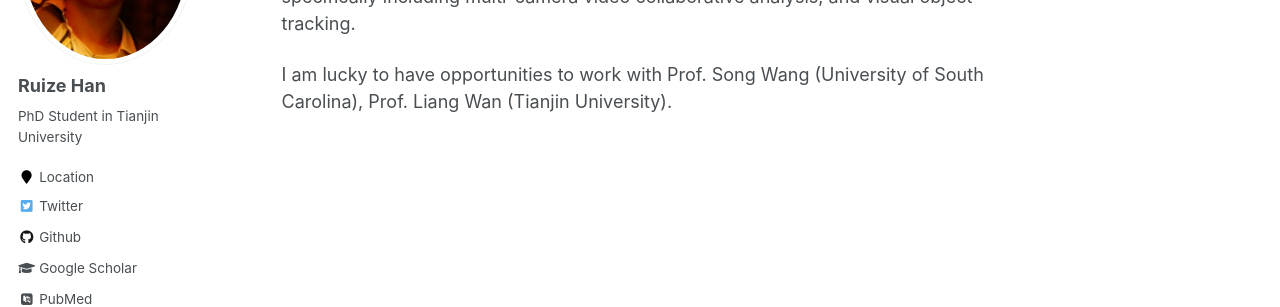
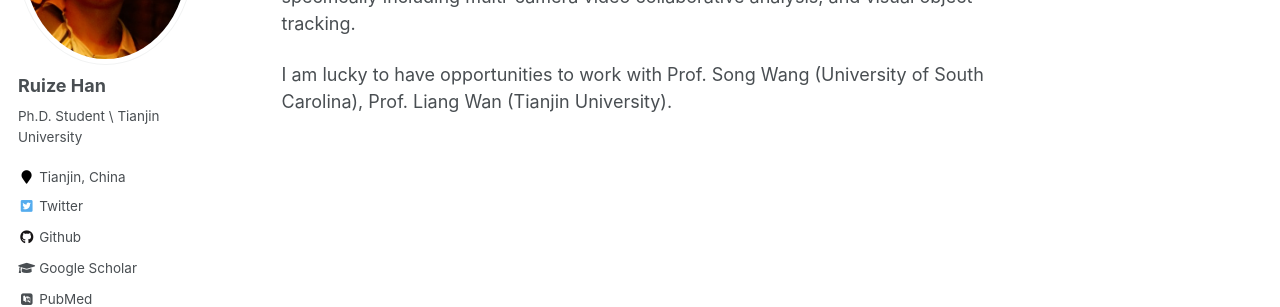
Before and after one commit to RuizeHan/RuizeHan.github.io, a Jekyll site: the page built from _pages/about.md, in a window 1280 px wide. Shown: the part 258-565 px from the top of the page. Built offline with Jekyll 4.4.1, drawn with Linux system fonts in a browser that asks for light colours; some web fonts are replaced.

Commit message:
Update _config.yml

```diff
--- a/_config.yml
+++ b/_config.yml
@@ -82,8 +82,8 @@ analytics:
 author:
   name             : "Ruize Han"
   avatar           : "profile.jpg"
-  bio              : "PhD Student in Tianjin University"
-  location         : "Location"
+  bio              : "Ph.D. Student \\ Tianjin University"
+  location         : "Tianjin, China"
   employer         :
   pubmed           : "https://www.ncbi.nlm.nih.gov/pubmed/?term=john+snow"
   googlescholar    : "https://scholar.google.com/citations?user=ef0Fw9QAAAAJ&hl=zh-CN&oi=ao"
```
